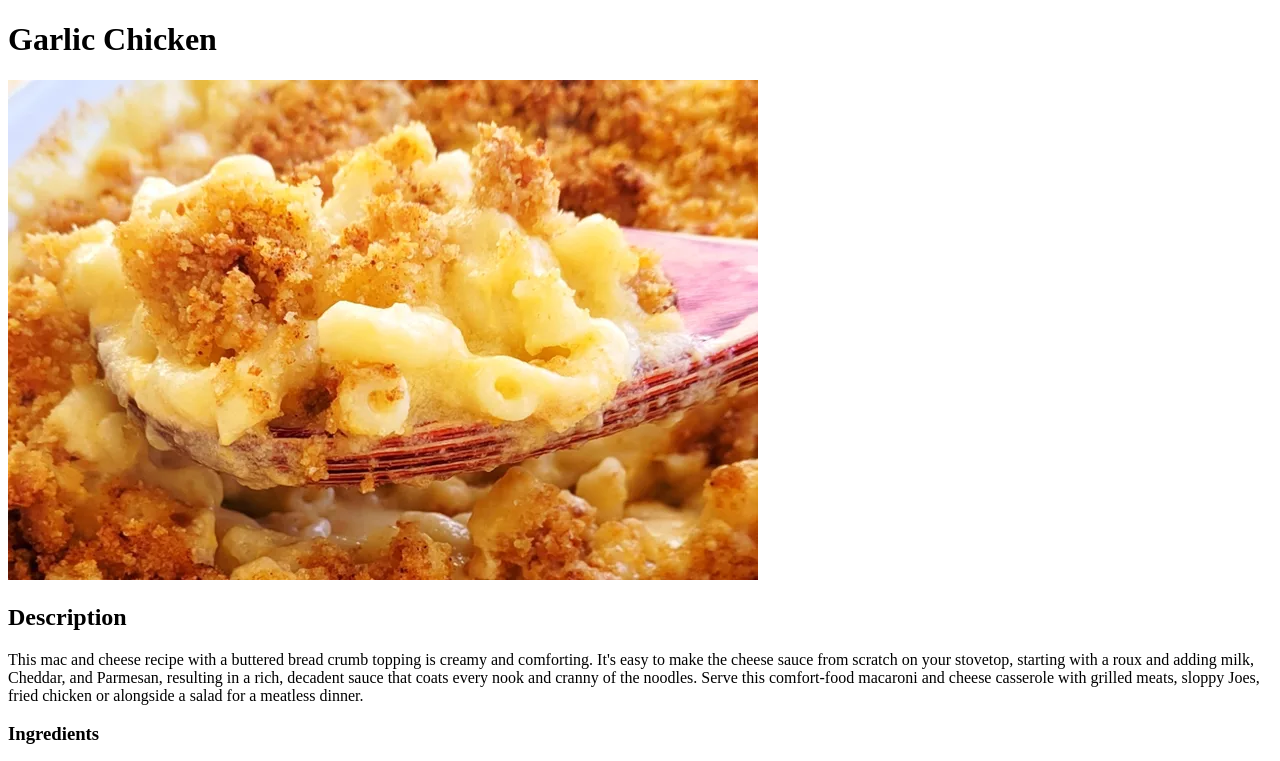
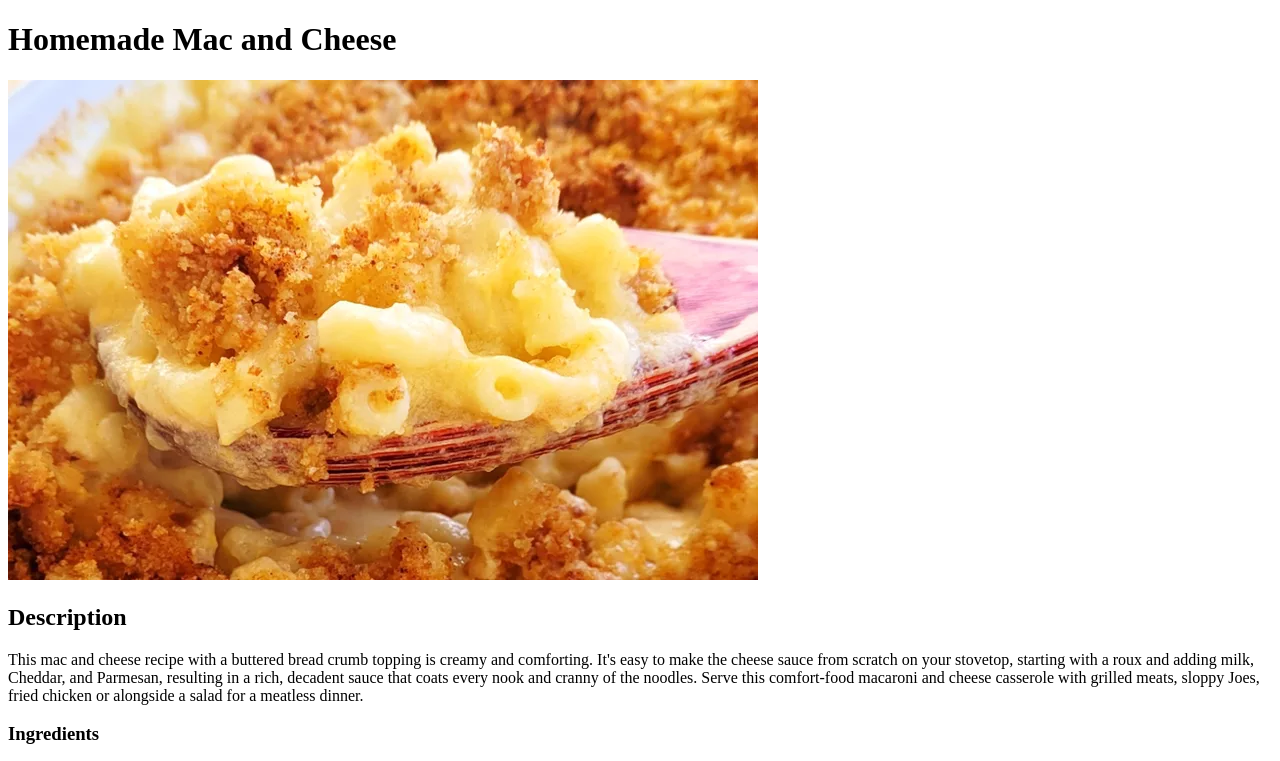
Before and after one commit to FathinHossain/odin-recipes, a plain HTML site: page recipes/macandcheese.html in a window 1280 px wide. Shown: the top 761 px of the page. Drawn offline with Linux system fonts and the light colour scheme.

Commit message:
Updated README

```diff
--- a/recipes/macandcheese.html
+++ b/recipes/macandcheese.html
@@ -8,7 +8,7 @@
 </head>
 <body>
   <h1>
-    Garlic Chicken
+    Homemade Mac and Cheese
   </h1>
   <img src="macandcheese.jpg" alt="Homemade Mac & Cheese">
   <h2>
```
Also changed, not shown: 1 other file.
